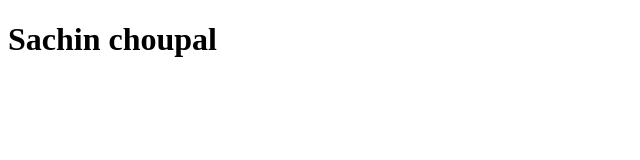
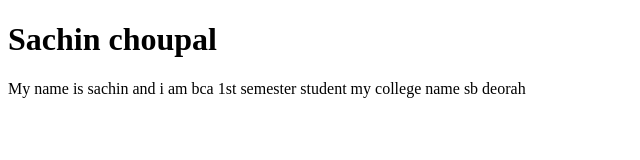
Before and after one commit to SachinChoupal/first_project, a plain HTML site: page index.html in a window 1280 px wide. Shown: the whole page, without its empty margins (0-640 px from the left). Drawn offline with Linux system fonts and the light colour scheme.

Commit message:
hello world

```diff
--- a/index.html
+++ b/index.html
@@ -7,5 +7,6 @@
 </head>
 <body>
     <h1>Sachin choupal</h1>
+    <p>My name is sachin and i am bca 1st semester student my college name sb deorah</p>
 </body>
 </html>
```
